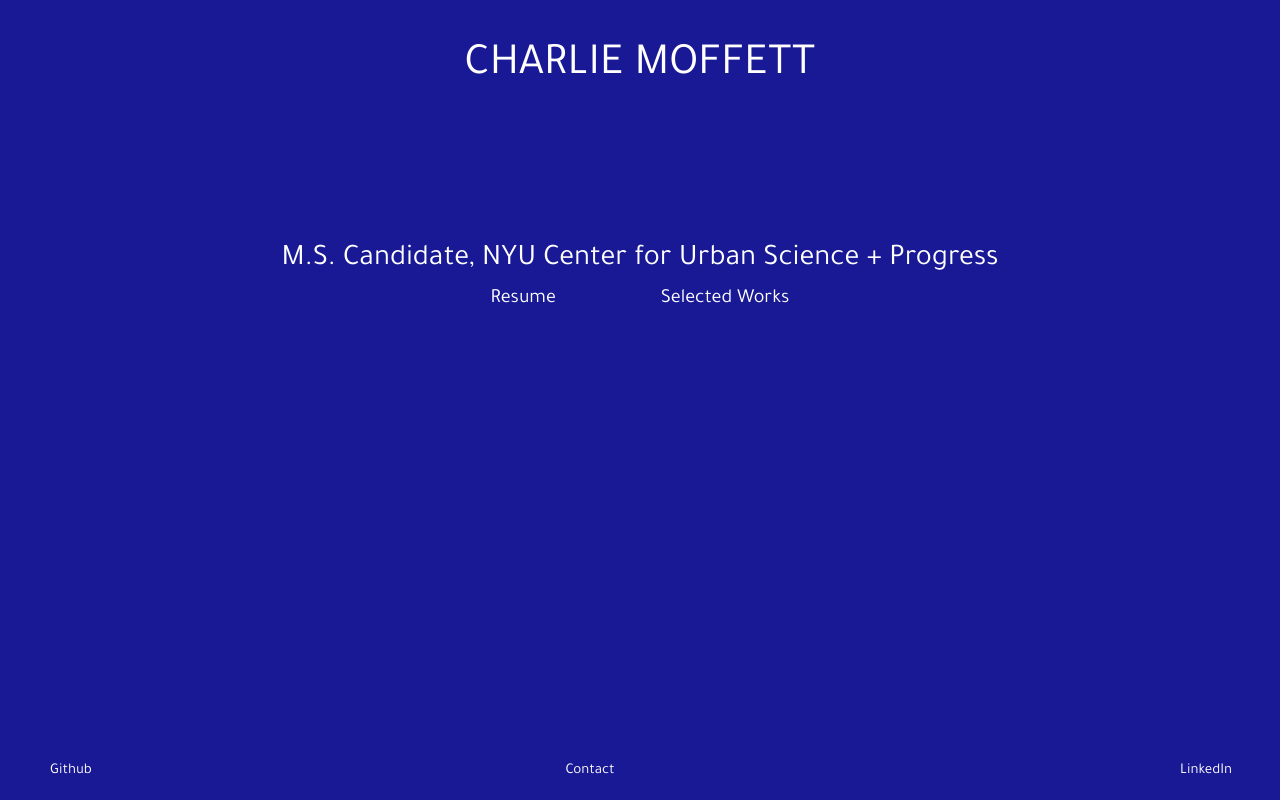
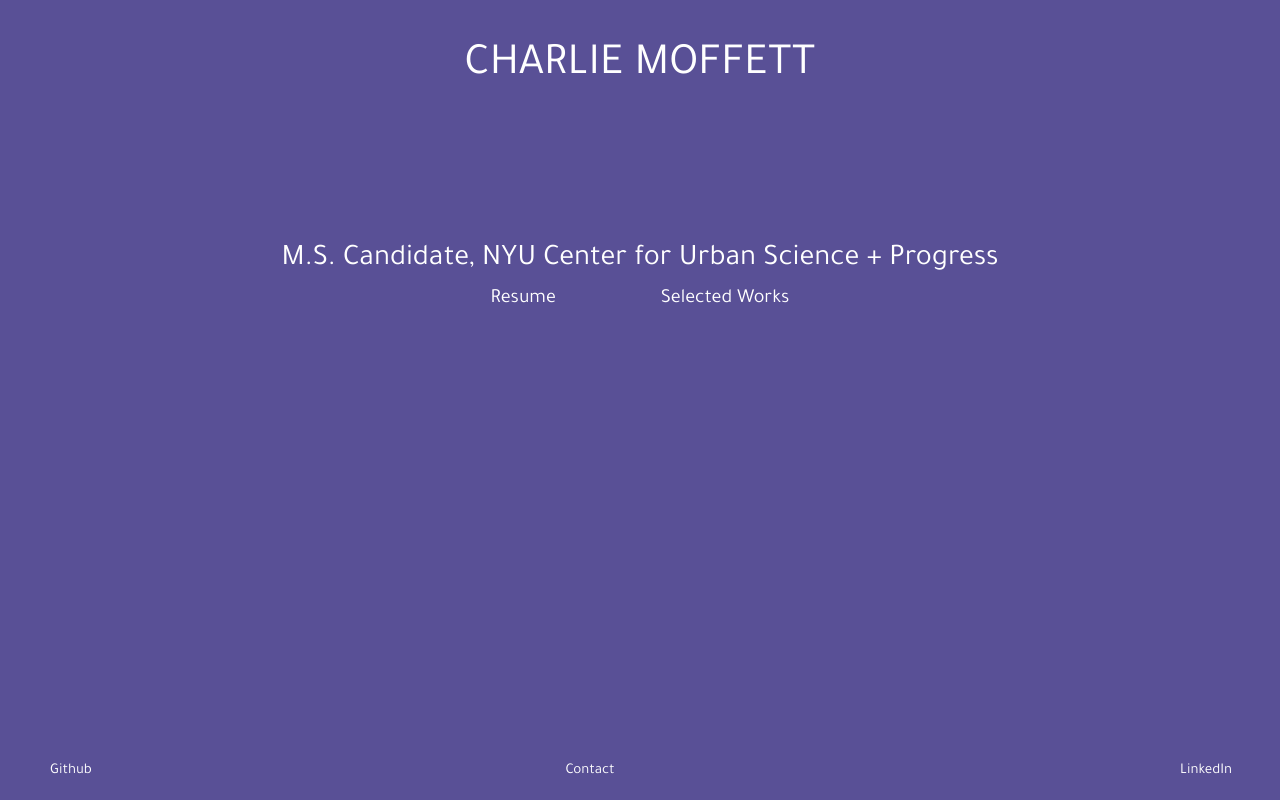
Before and after one commit to charlie-moffett/charlie-moffett.github.io, a plain HTML site: page index.html in a window 1280 px wide. Drawn offline with nearby package versions, Linux system fonts and the light colour scheme.

Commit message:
Update styles.css

```diff
--- a/css/styles.css
+++ b/css/styles.css
@@ -1,6 +1,6 @@
 
 body {
-  background-color: rgba(0, 0, 139, .9);
+  background-color: rgba(72, 61, 139, .9);
   font-family: 'Tajawal', sans-serif;
   color: white;
 }
```
